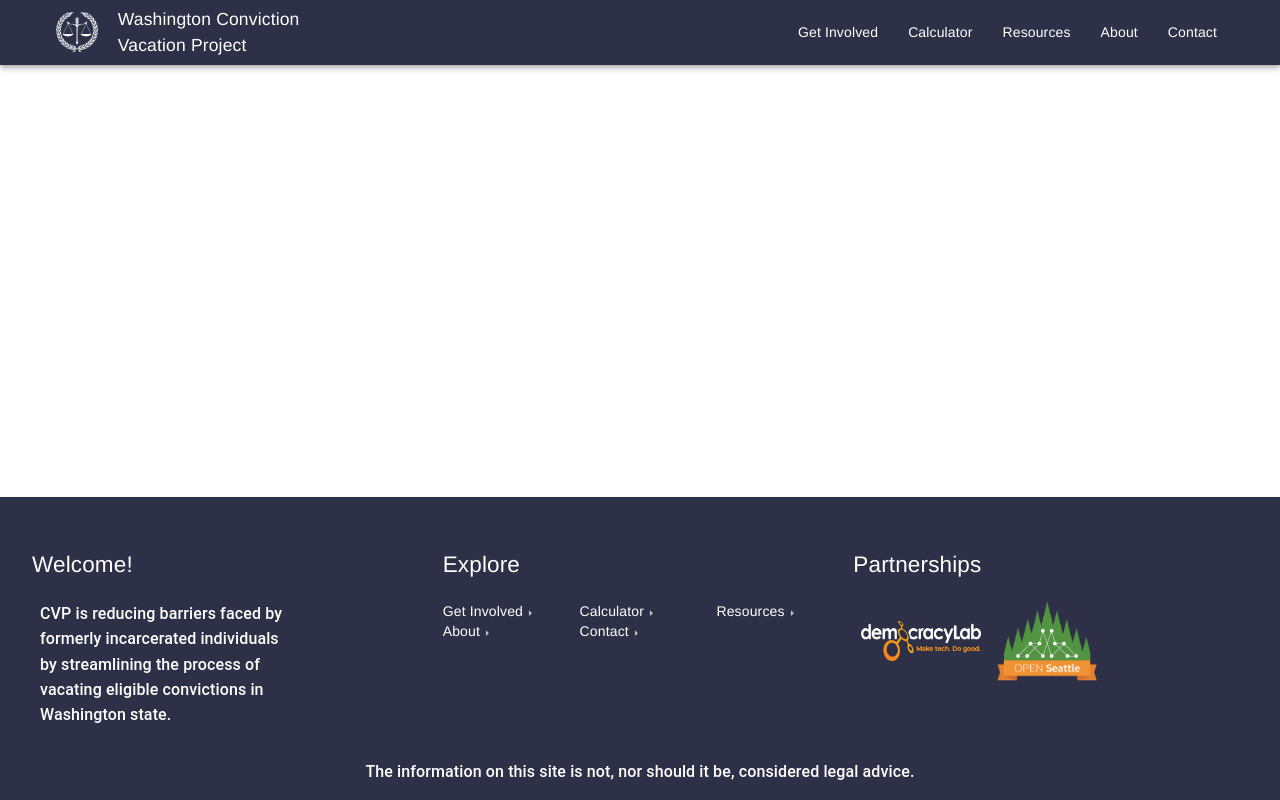
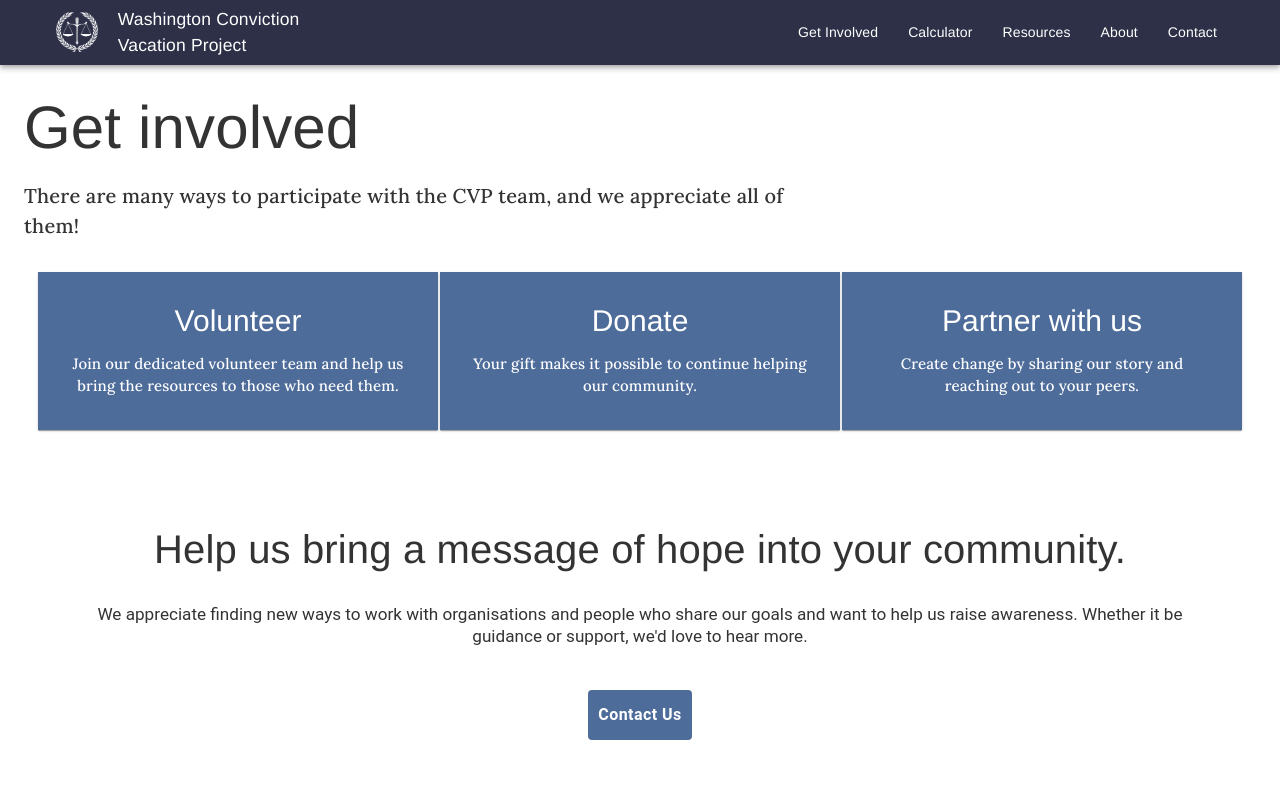
Before and after one commit to openseattle/clearviction-v1, a React (Create React App) app: page /get-involved/partner-with-us in a window 1280 px wide. Shown: the top 800 px of the page. Built offline with nearby package versions, Linux system fonts and the light colour scheme.

Commit message:
urls fix

```diff
--- a/src/App.js
+++ b/src/App.js
@@ -46,7 +46,7 @@ function App() {
             <Route exact path="/contact">
               <ContactPage />
             </Route>
-            <Route path="/get_involved">
+            <Route path="/get-involved">
               <GetInvolvedPage />
             </Route>
             <Route path="/why-vacate">
--- a/src/Pages/GetInvolvedPage.jsx
+++ b/src/Pages/GetInvolvedPage.jsx
@@ -38,13 +38,13 @@ const GetInvolvedPage = () => {
       />
      <NavCardGroup subPages={subPages} />
 
-      <Route exact path="/get_involved/volunteer">
+      <Route exact path="/get-involved/volunteer">
         <VolunteerPage />
       </Route>
-      <Route exact path="/get_involved/donate">
+      <Route exact path="/get-involved/donate">
         <DonatePage />
       </Route>
-      <Route exact path="/get_involved/partner-with-us">
+      <Route exact path="/get-involved/partner-with-us">
         <PartnerPage />
       </Route>
     </Container>
```
